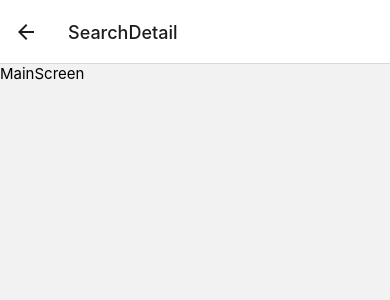
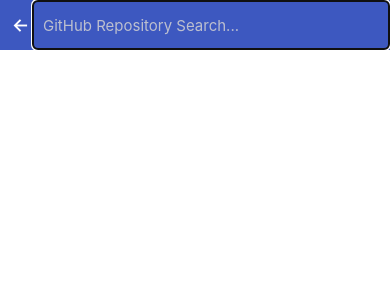
Before and after one commit to kanghyeok93/Github-API-Task, a React Native app: screen /SearchDetail in a window 390 px wide. Shown: the top 300 px of the page. Built offline with nearby package versions, Linux system fonts and the light colour scheme.

Commit message:
feat: #2 navigation structure setting and publishing

```diff
--- a/App.js
+++ b/App.js
@@ -1,54 +1,20 @@
 import * as React from 'react';
 // Modules
-import {NavigationContainer} from '@react-navigation/native';
-import {createNativeStackNavigator} from '@react-navigation/native-stack';
-import {createBottomTabNavigator} from '@react-navigation/bottom-tabs';
-import Ionicons from 'react-native-vector-icons/Ionicons';
+import {Provider} from 'react-redux';
+// Store
+import configure from './src/store/configure';
 // Screen
-import SearchScreen from './src/screens/SearchScreen';
-import SearchDetailScreen from './src/screens/SearchDetailScreen';
-import FavoriteScreen from './src/screens/FavoriteScreen';
+import ScreenRouter from './src/screens/ScreenRouter';
+import Loading from './src/screens/global/Loading';
 
-const Stack = createNativeStackNavigator();
-const Tab = createBottomTabNavigator();
-
-const Home = () => {
-  return (
-    <Tab.Navigator
-      screenOptions={({route}) => ({
-        tabBarIcon: ({focused, color, size}) => {
-          let iconName;
-
-          if (route.name === 'Search') {
-            iconName = focused ? 'search' : 'search-outline';
-          } else if (route.name === 'Favorite') {
-            iconName = focused ? 'star' : 'star-outline';
-          }
-
-          return <Ionicons name={iconName} size={size} color={color} />;
-        },
-        tabBarActiveTintColor: '#3D58C0',
-        tabBarInactiveTintColor: '#24292F',
-        headerShown: false,
-      })}>
-      <Tab.Screen name="Search" component={SearchScreen} />
-      <Tab.Screen name="Favorite" component={FavoriteScreen} />
-    </Tab.Navigator>
-  );
-};
+const store = configure();
 
 const App = () => {
   return (
-    <NavigationContainer>
-      <Stack.Navigator>
-        <Stack.Screen
-          name="Home"
-          component={Home}
-          options={{headerShown: false}}
-        />
-        <Stack.Screen name="SearchDetail" component={SearchDetailScreen} />
-      </Stack.Navigator>
-    </NavigationContainer>
+    <Provider store={store}>
+      <ScreenRouter />
+      <Loading />
+    </Provider>
   );
 };
 
--- /dev/null
+++ b/src/screens/ScreenRouter.js
@@ -0,0 +1,51 @@
+import * as React from 'react';
+// Modules
+import {NavigationContainer} from '@react-navigation/native';
+import {createNativeStackNavigator} from '@react-navigation/native-stack';
+import {createBottomTabNavigator} from '@react-navigation/bottom-tabs';
+import Ionicons from 'react-native-vector-icons/Ionicons';
+// Screen
+import SearchScreen from './SearchScreen';
+import SearchDetailScreen from './SearchDetailScreen';
+import FavoriteScreen from './FavoriteScreen';
+
+const Stack = createNativeStackNavigator();
+const Tab = createBottomTabNavigator();
+
+const Home = () => {
+  return (
+    <Tab.Navigator
+      screenOptions={({route}) => ({
+        tabBarIcon: ({focused, color, size}) => {
+          let iconName;
+
+          if (route.name === 'Search') {
+            iconName = focused ? 'search' : 'search-outline';
+          } else if (route.name === 'Favorite') {
+            iconName = focused ? 'star' : 'star-outline';
+          }
+
+          return <Ionicons name={iconName} size={size} color={color} />;
+        },
+        tabBarActiveTintColor: '#3D58C0',
+        tabBarInactiveTintColor: '#24292F',
+        headerShown: false,
+      })}>
+      <Tab.Screen name="Search" component={SearchScreen} />
+      <Tab.Screen name="Favorite" component={FavoriteScreen} />
+    </Tab.Navigator>
+  );
+};
+
+const ScreenRouter = () => {
+  return (
+    <NavigationContainer>
+      <Stack.Navigator screenOptions={{headerShown: false}}>
+        <Stack.Screen name="Home" component={Home} />
+        <Stack.Screen name="SearchDetail" component={SearchDetailScreen} />
+      </Stack.Navigator>
+    </NavigationContainer>
+  );
+};
+
+export default ScreenRouter;
--- a/src/screens/SearchDetailScreen.js
+++ b/src/screens/SearchDetailScreen.js
@@ -1,12 +1,45 @@
-import React from 'react';
+import React, {useEffect, useState} from 'react';
+// Modules
+import {useDispatch} from 'react-redux';
+import Ionicons from 'react-native-vector-icons/Ionicons';
 // Component
-import {SafeAreaView} from '../components/styled/View';
-import {Text} from '../components/styled/Text';
+import {SafeAreaView, ViewRow} from '../components/styled/View';
+import BaseInput from '../components/input/BaseInput';
+import {ButtonBorderRadius} from '../components/styled/Button';
+// Redux
+import * as gitActions from '../store/modules/git/actions';
 
-const SearchDetailScreen = () => {
+const SearchDetailScreen = ({navigation}) => {
+  const dispatch = useDispatch();
+  const [repoName, setRepoName] = useState('');
+
+  const onChangeRepoName = text => {
+    setRepoName(text);
+  };
+
+  const onPress = () => {
+    const param = {
+      q: repoName,
+    };
+    dispatch(gitActions.get_repo(param));
+  };
   return (
-    <SafeAreaView>
-      <Text>MainScreen</Text>
+    <SafeAreaView bgWhite>
+      <ViewRow bgTheme paddingLeft={10}>
+        <ButtonBorderRadius width="auto" onPress={() => navigation.goBack()}>
+          <Ionicons name="arrow-back-outline" color="#FFFFFF" size={20} />
+        </ButtonBorderRadius>
+        <BaseInput
+          ftWhite
+          height={50}
+          value={repoName}
+          autoFocus
+          placeholder="GitHub Repository Search..."
+          placeholderTextColor="#bcbfcf"
+          onChangeText={onChangeRepoName}
+          onSubmitEditing={onPress}
+        />
+      </ViewRow>
     </SafeAreaView>
   );
 };
--- a/src/screens/SearchScreen.js
+++ b/src/screens/SearchScreen.js
@@ -1,11 +1,10 @@
 import React from 'react';
+// Modules
+import Ionicons from 'react-native-vector-icons/Ionicons';
 // Component
-import Ionicons from 'react-native-vector-icons/Ionicons';
 import {SafeAreaView, View, ViewRow} from '../components/styled/View';
 import {Text} from '../components/styled/Text';
 import {ButtonBorderRadius} from '../components/styled/Button';
-// Image
-import {Image} from '../components/styled/Image';
 
 const SearchScreen = ({navigation}) => {
   return (
@@ -13,14 +12,14 @@
       <View paddingLeft={15} paddingRight={15}>
         <ButtonBorderRadius
           height={50}
+          paddingLeft={15}
           bgTheme
           onPress={() => navigation.navigate('SearchDetail')}>
-          <ViewRow
-            width="100%"
-            alignItems="center"
-            justifyContent="space-around">
-            <Text ftWhite>GitHub Repository Search...</Text>
+          <ViewRow width="100%" alignItems="center">
             <Ionicons name="search" size={20} color="#FFFFFF" />
+            <Text ftWhite marginLeft={15}>
+              GitHub Repository Search...
+            </Text>
           </ViewRow>
         </ButtonBorderRadius>
       </View>
```
